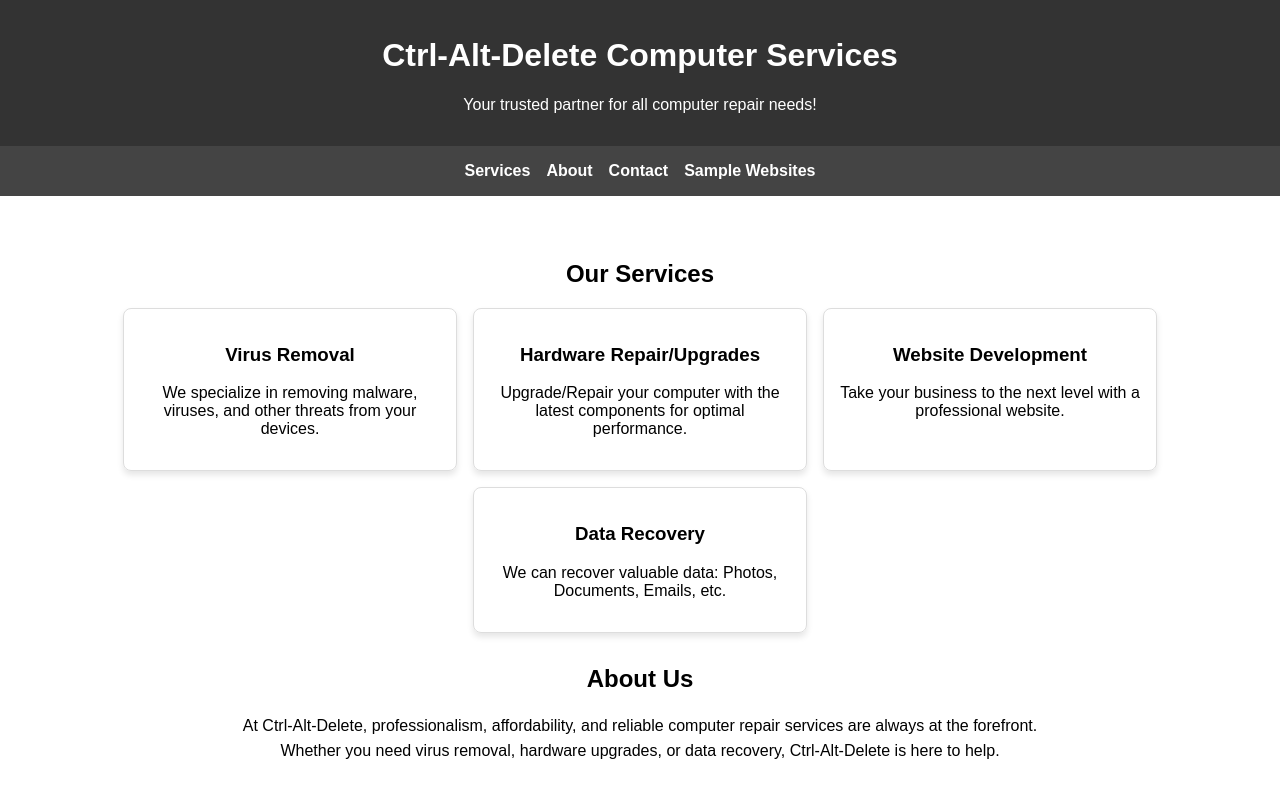
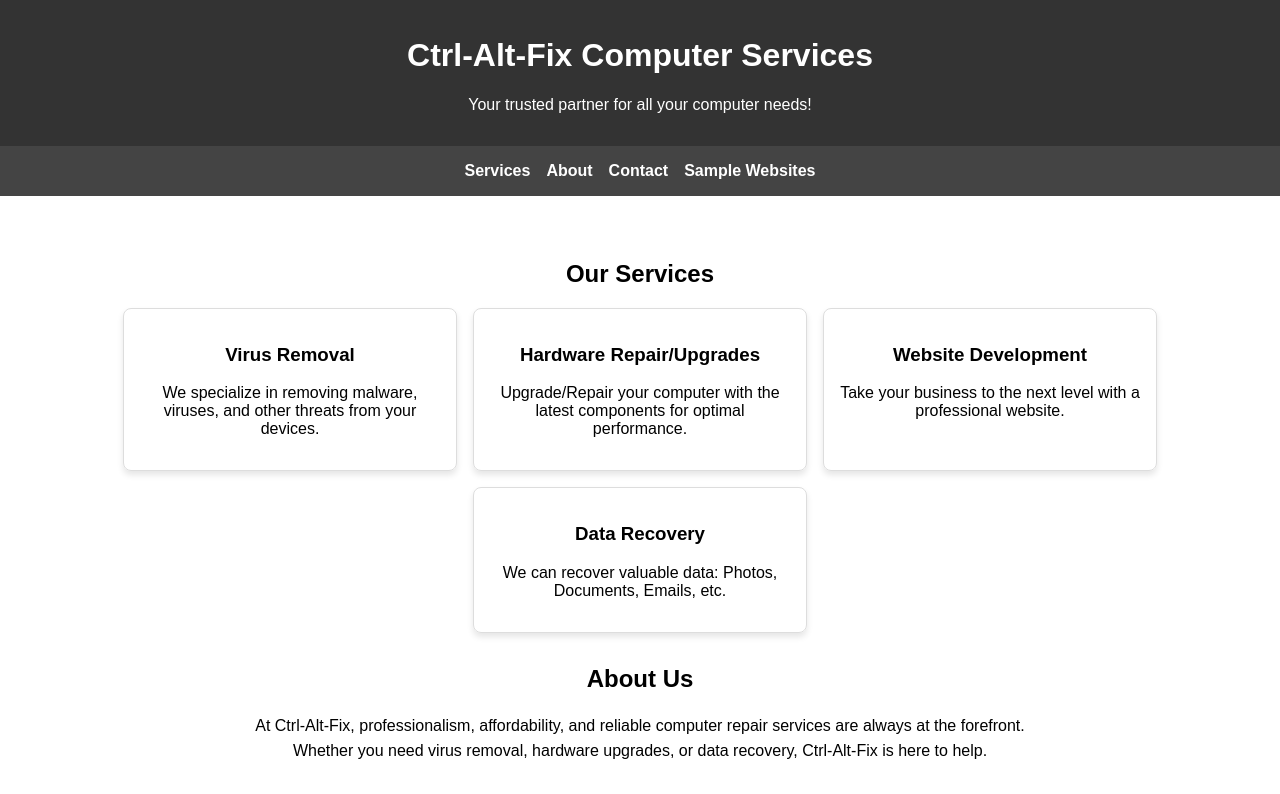
Before and after one commit to robertcairo/My-Website, a plain HTML site: page index.html in a window 1280 px wide. Shown: the top 794 px of the page. Drawn offline with Linux system fonts and the light colour scheme.

Commit message:
Update index.html

```diff
--- a/index.html
+++ b/index.html
@@ -3,7 +3,7 @@
 <head>
     <meta charset="UTF-8">
     <meta name="viewport" content="width=device-width, initial-scale=1.0">
-    <title>Ctrl-Alt-Delete Computer Repair</title>
+    <title>Ctrl-Alt-Fix Computer Repair</title>
     <style>
         /* Global Styles */
         body {
@@ -102,8 +102,8 @@
 </head>
 <body>
     <header>
-        <h1>Ctrl-Alt-Delete Computer Services</h1>
-        <p>Your trusted partner for all computer repair needs!</p>
+        <h1>Ctrl-Alt-Fix Computer Services</h1>
+        <p>Your trusted partner for all your computer needs!</p>
     </header>
 
     <nav>
@@ -139,8 +139,8 @@
         <section id="about">
             <h2>About Us</h2>
             <div class="about-text">
-                At Ctrl-Alt-Delete, professionalism, affordability, and reliable computer repair services are always at the forefront.
-                Whether you need virus removal, hardware upgrades, or data recovery, Ctrl-Alt-Delete is here to help.
+                At Ctrl-Alt-Fix, professionalism, affordability, and reliable computer repair services are always at the forefront.
+                Whether you need virus removal, hardware upgrades, or data recovery, Ctrl-Alt-Fix is here to help.
             </div>
         </section>
 
@@ -158,7 +158,7 @@
     </main>
 
     <footer>
-        <p>&copy; 2025 Ctrl-Alt-Delete All rights reserved.</p>
+        <p>&copy; 2025 Ctrl-Alt-Fix All rights reserved.</p>
     </footer>
 </body>
 </html>
```
